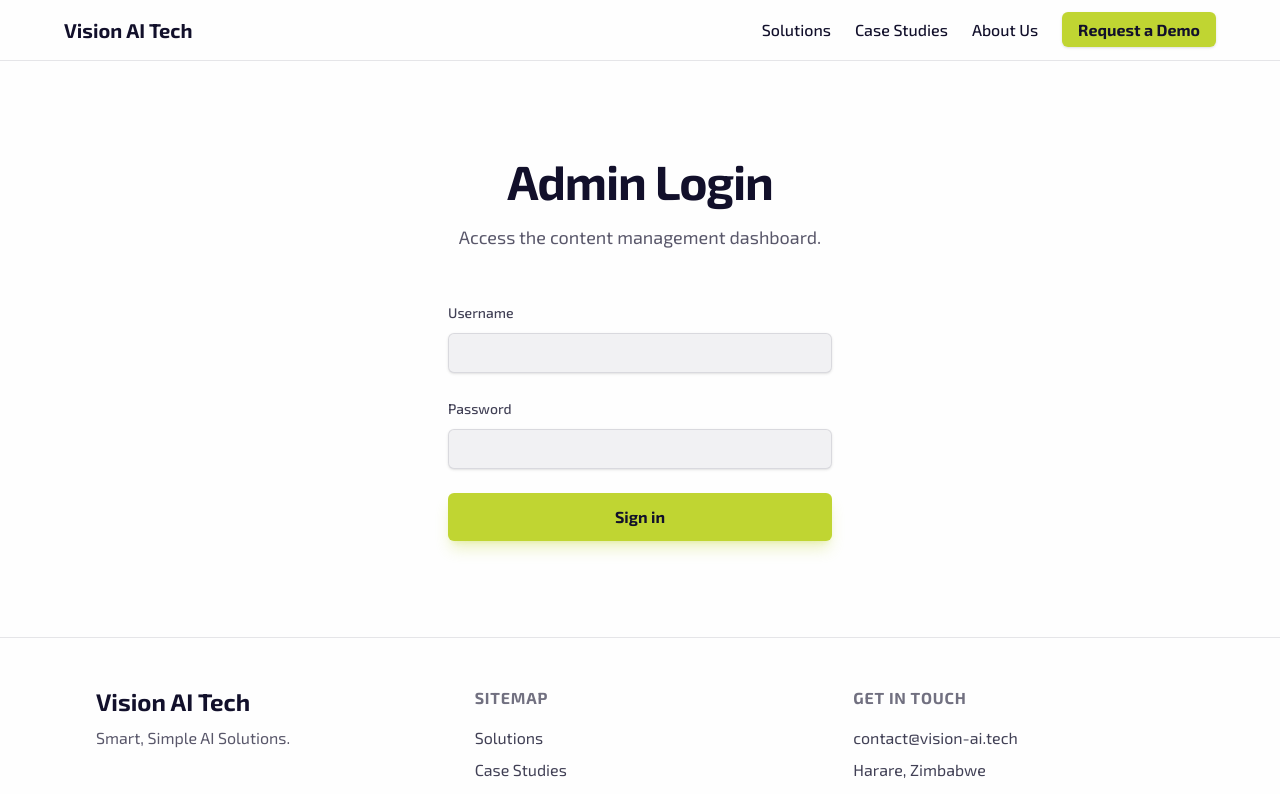
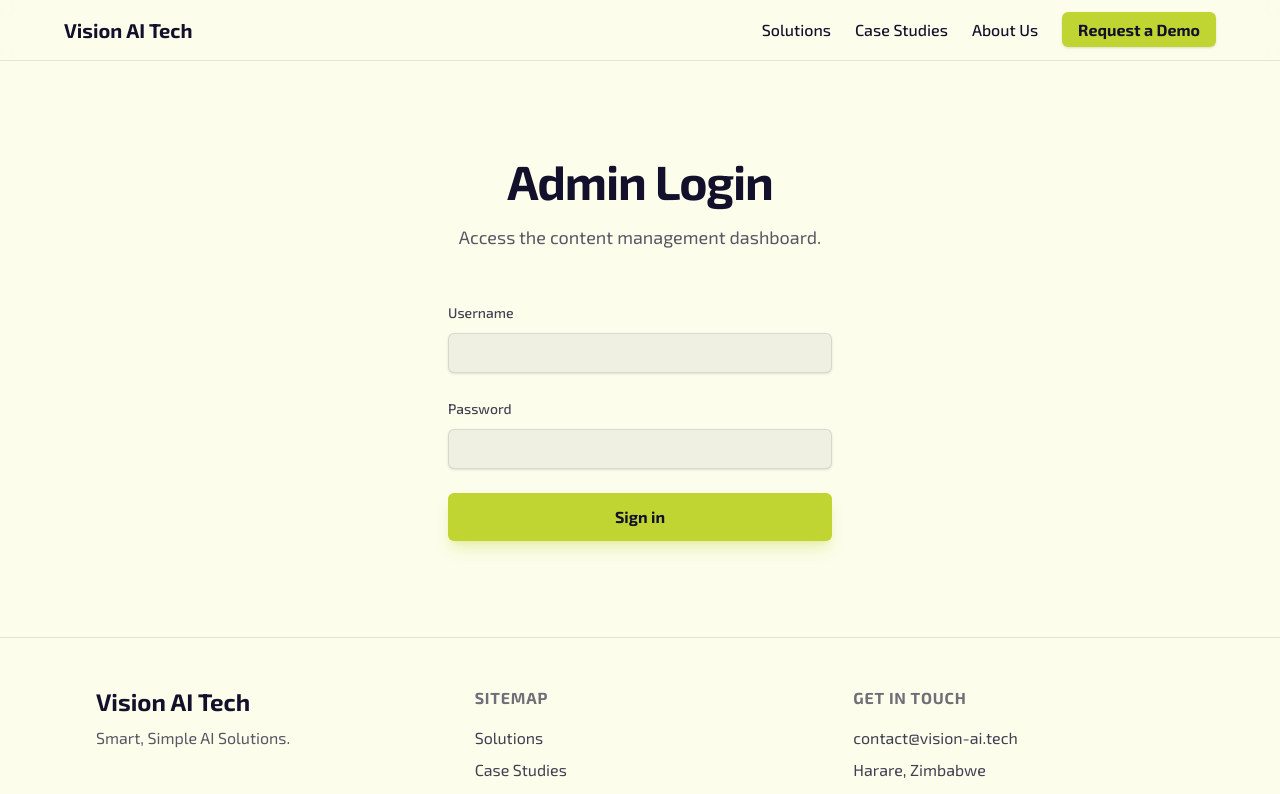
Before and after one commit to TakudzwaMike/africut-biltong, a SvelteKit app: page /login in a window 1280 px wide. Shown: the top 794 px of the page. Built offline with nearby package versions, Linux system fonts and the light colour scheme; no server answers.

Commit message:
use a slightly green off white color

```diff
--- a/src/app.css
+++ b/src/app.css
@@ -6,7 +6,7 @@
 @theme {
   --color-main: #12102B;
   --color-accent: #C0D532;
-  --color-light: #FEFEFE;
+  --color-light: #FCFDEB;
 
   --shadow-accent-glow: 0 0 15px rgba(192, 213, 50, 0.6);
   --drop-shadow-accent-glow: drop-shadow(0 0 6px rgba(192, 213, 50, 0.6));
```
